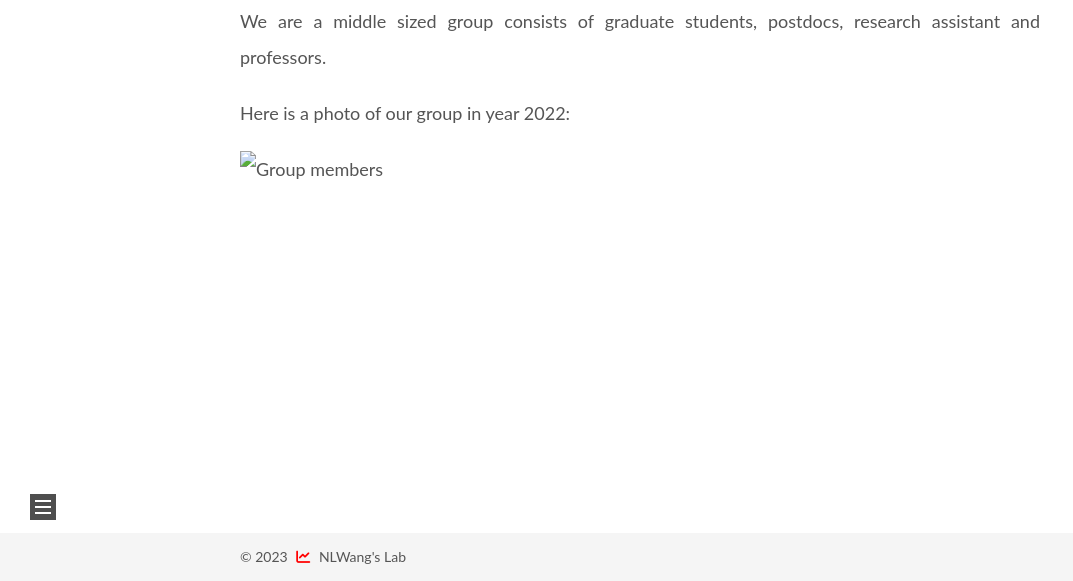
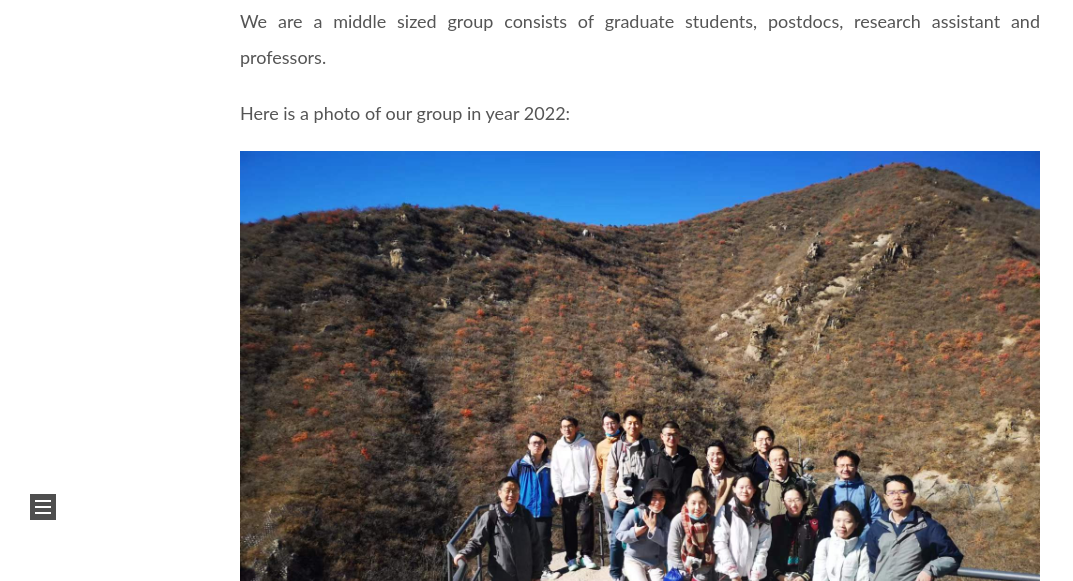
Before and after one commit to nlwang-lab/nlwang-lab.github.io, a plain HTML site: page People/index.html in a window 1280 px wide. Shown: the part 219-800 px from the top of the page, without its empty margins (0-1073 px from the left). Drawn offline with nearby package versions, Linux system fonts and the light colour scheme.

Commit message:
Site updated: 2023-03-11 14:53:37

```diff
--- a/People/index.html
+++ b/People/index.html
@@ -151,7 +151,7 @@
       <div class="post-body">
           <p>We are a middle sized group consists of graduate students, postdocs, research assistant and professors.</p>
 <p>Here is a photo of our group in year 2022:</p>
-<p><img src="/source/images/group-members1.jpg" alt="Group members"></p>
+<p><img src="/images/group-members1.jpg" alt="Group members"></p>
 
       </div>
 
```
